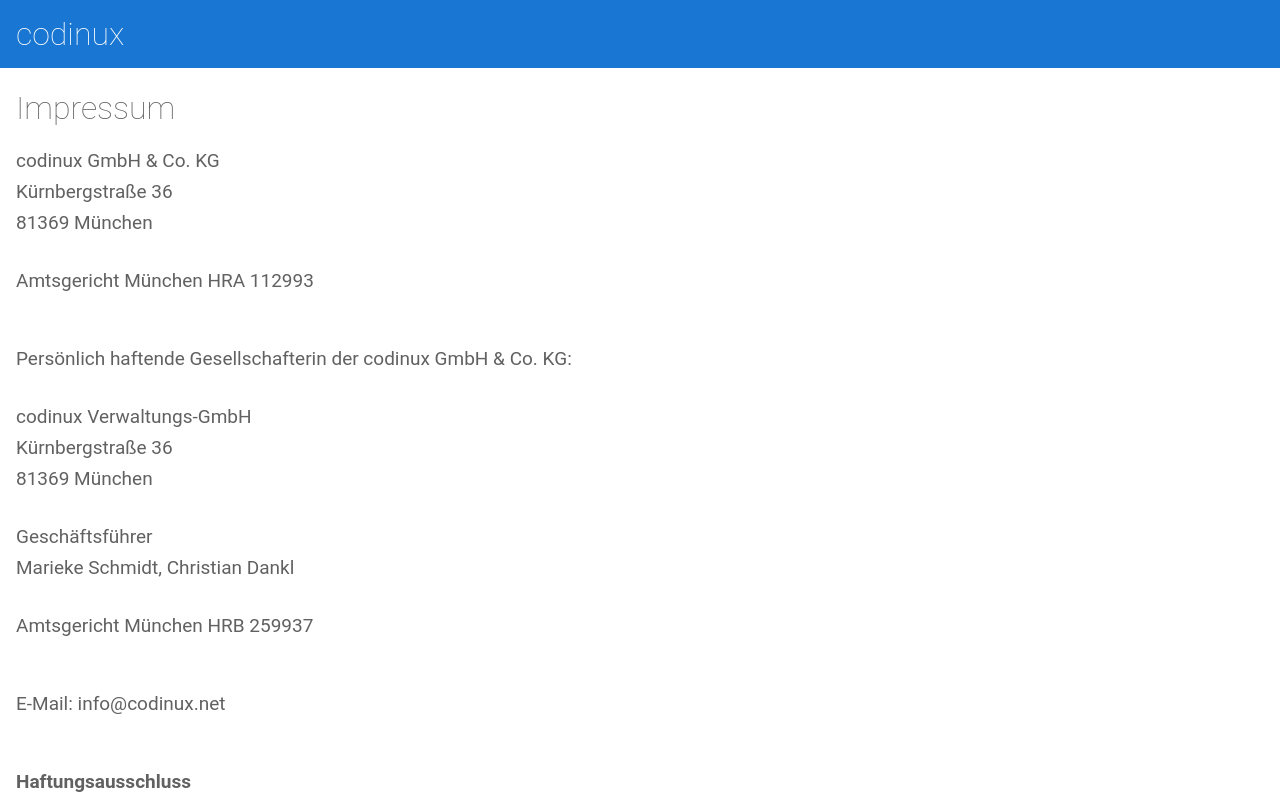
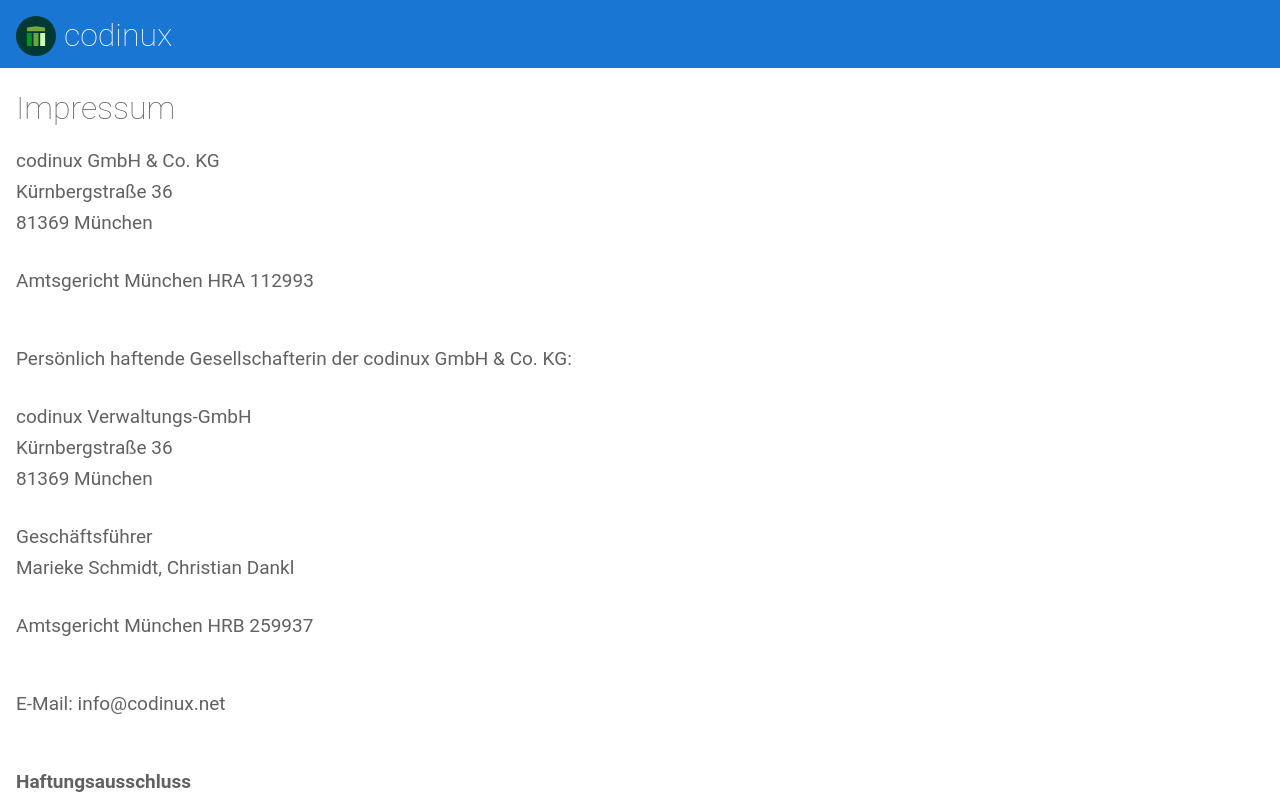
Before and after one commit to codinux-gmbh/codinuxWebsite, an Angular app: page /about in a window 1280 px wide. Shown: the top 800 px of the page. Built offline with nearby package versions, Linux system fonts and the light colour scheme.

Commit message:
Added a (temporary) logo for codinux

```diff
--- a/src/app/components/top-bar/top-bar.component.css
+++ b/src/app/components/top-bar/top-bar.component.css
@@ -0,0 +1,6 @@
+
+.page-logo {
+    height: 40px;
+
+    margin-right: 8px;
+}
--- a/src/app/components/top-bar/top-bar.component.html
+++ b/src/app/components/top-bar/top-bar.component.html
@@ -1,3 +1,5 @@
-<a [routerLink]="['/']">
+<a class="align-horizontally" [routerLink]="['/']">
+  <img class="page-logo" src="assets/codinuxLogo.svg" />
+
   <h1>codinux</h1>
 </a>
--- a/src/styles.css
+++ b/src/styles.css
@@ -118,6 +118,14 @@
   align-items: center;
 }
 
+app-top-bar {
+
+  display: flex;
+  align-items: flex-start;
+  /*justify-content: center;*/
+  flex-direction: row;
+}
+
 app-top-bar h1, app-footer .footer-link {
   color: white;
   margin: 0;
@@ -159,6 +167,14 @@
   margin-top: 55px;
 }
 
+
+.align-horizontally {
+
+  display: flex;
+  align-items: flex-start;
+  flex-direction: row;
+}
+
 .center-horizontally {
   width: 100%;
 
```
Also changed, not shown: src/assets/codinuxLogo.svg (added).
